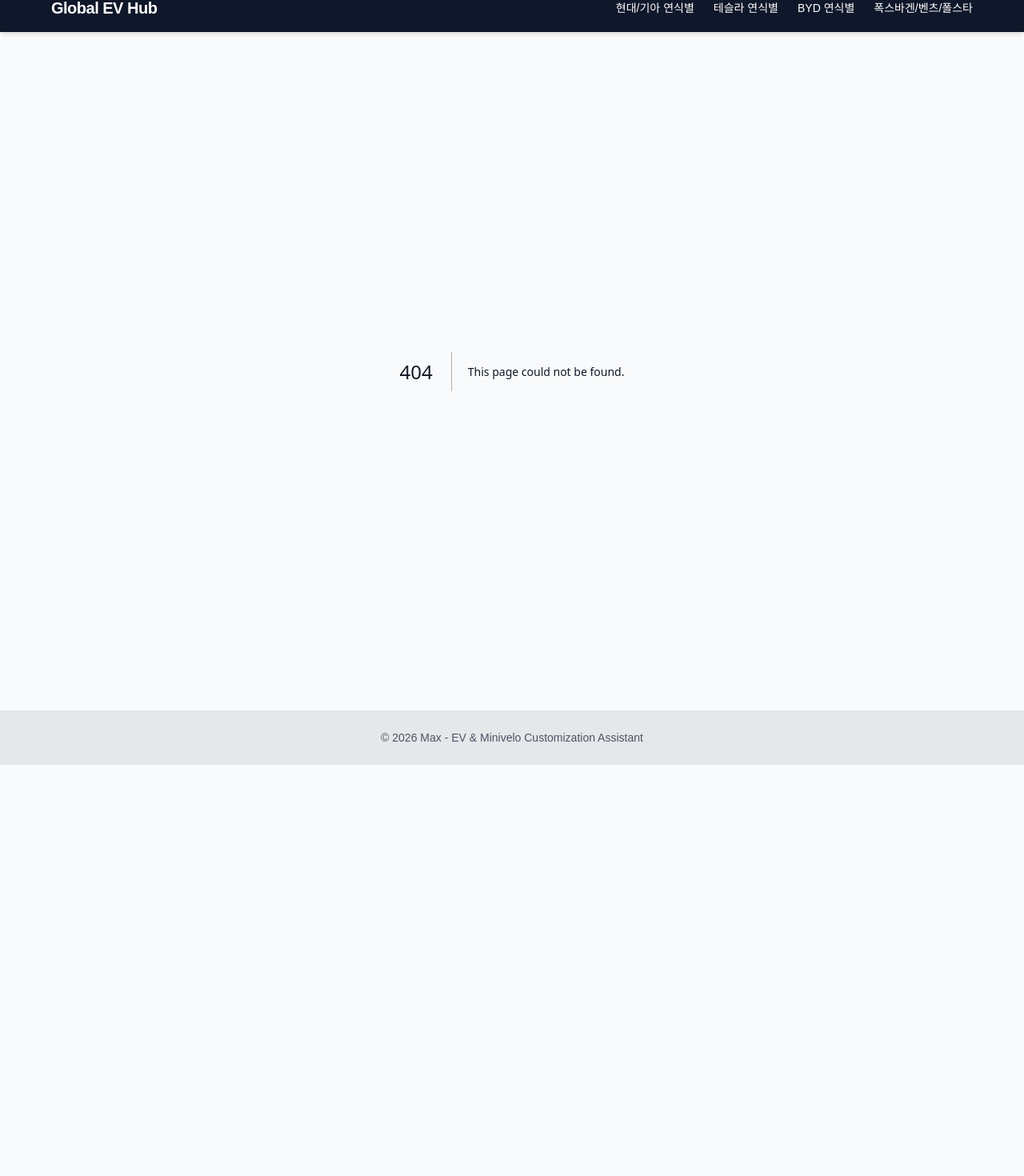
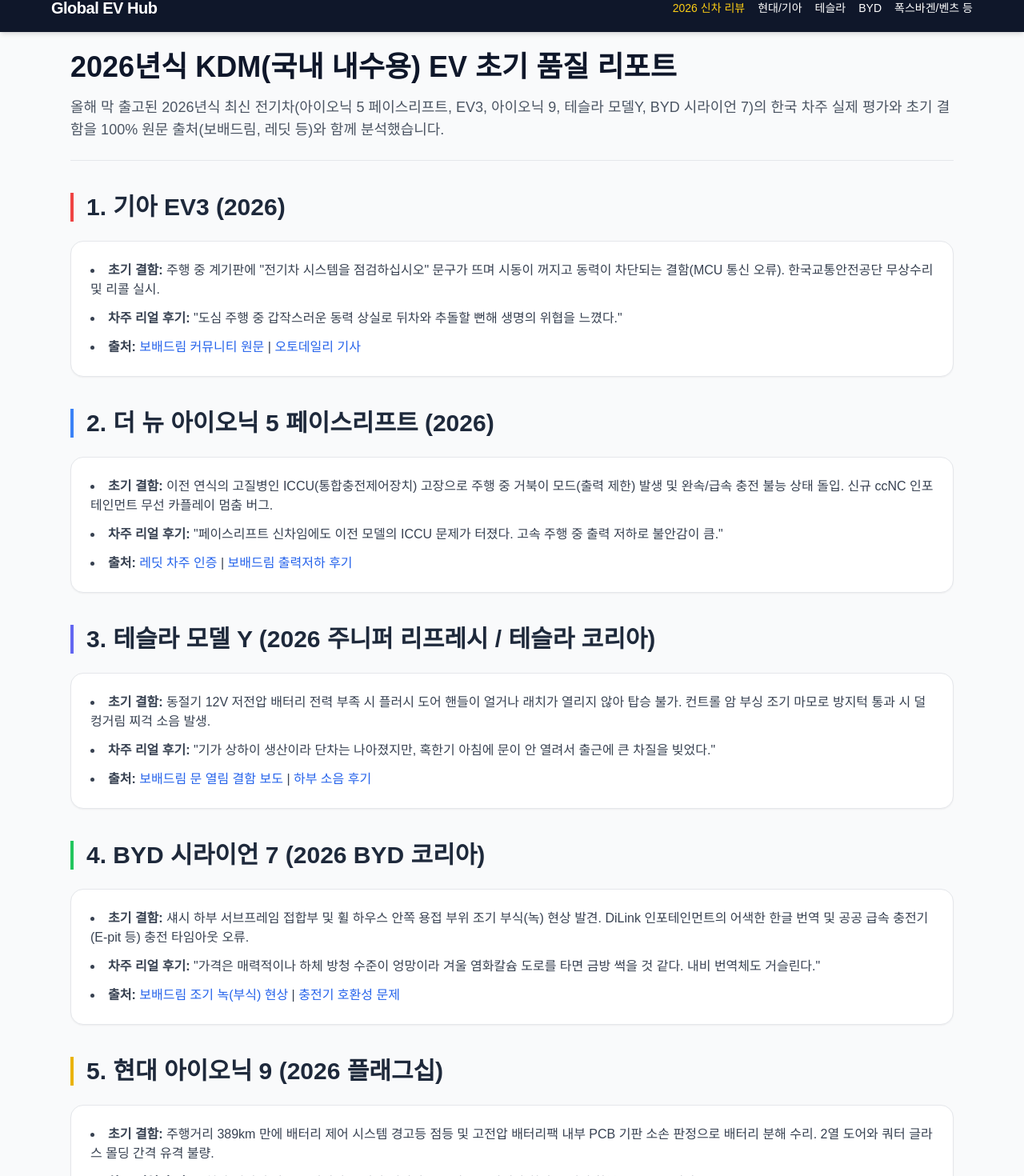
Before and after one commit to LeegwangYeol/ev-stealth-web, a Next.js app: page /2026-latest in a window 1280 px wide. Before the commit this address had no page. Shown: the part 20-1490 px from the top of the page at 80% size. Before the commit the page ends 976 px from the top, so only its background shows below. Built offline with nearby package versions, Linux system fonts and the light colour scheme.

Commit message:
feat: add 2026 KDM EV defect report with verified sources

```diff
--- /dev/null
+++ b/src/app/2026-latest/page.tsx
@@ -0,0 +1,100 @@
+import Link from 'next/link';
+
+export default function Latest2026Page() {
+  return (
+    <div className="space-y-10">
+      <header className="border-b pb-6">
+        <h1 className="text-4xl font-extrabold text-slate-900 mb-4">2026년식 KDM(국내 내수용) EV 초기 품질 리포트</h1>
+        <p className="text-lg text-gray-600">
+          올해 막 출고된 2026년식 최신 전기차(아이오닉 5 페이스리프트, EV3, 아이오닉 9, 테슬라 모델Y, BYD 시라이언 7)의 한국 차주 실제 평가와 초기 결함을 100% 원문 출처(보배드림, 레딧 등)와 함께 분석했습니다.
+        </p>
+      </header>
+
+      <section>
+        <h2 className="text-3xl font-bold text-slate-800 mb-6 border-l-4 border-red-500 pl-4">1. 기아 EV3 (2026)</h2>
+        <div className="bg-white p-6 rounded-2xl shadow-sm border border-gray-200">
+          <ul className="list-disc list-inside space-y-3 text-gray-700">
+            <li>
+              <strong>초기 결함:</strong> 주행 중 계기판에 &quot;전기차 시스템을 점검하십시오&quot; 문구가 뜨며 시동이 꺼지고 동력이 차단되는 결함(MCU 통신 오류). 한국교통안전공단 무상수리 및 리콜 실시.
+            </li>
+            <li>
+              <strong>차주 리얼 후기:</strong> &quot;도심 주행 중 갑작스러운 동력 상실로 뒤차와 추돌할 뻔해 생명의 위협을 느꼈다.&quot;
+            </li>
+            <li>
+              <strong>출처:</strong> <Link href="https://m.bobaedream.co.kr/board/bbs_view/national/2328953/2/1" target="_blank" className="text-blue-600 hover:underline">보배드림 커뮤니티 원문</Link> | <Link href="https://www.autodaily.co.kr/news/articleView.html?idxno=535684" target="_blank" className="text-blue-600 hover:underline">오토데일리 기사</Link>
+            </li>
+          </ul>
+        </div>
+      </section>
+
+      <section>
+        <h2 className="text-3xl font-bold text-slate-800 mb-6 border-l-4 border-blue-500 pl-4">2. 더 뉴 아이오닉 5 페이스리프트 (2026)</h2>
+        <div className="bg-white p-6 rounded-2xl shadow-sm border border-gray-200">
+          <ul className="list-disc list-inside space-y-3 text-gray-700">
+            <li>
+              <strong>초기 결함:</strong> 이전 연식의 고질병인 ICCU(통합충전제어장치) 고장으로 주행 중 거북이 모드(출력 제한) 발생 및 완속/급속 충전 불능 상태 돌입. 신규 ccNC 인포테인먼트 무선 카플레이 멈춤 버그.
+            </li>
+            <li>
+              <strong>차주 리얼 후기:</strong> &quot;페이스리프트 신차임에도 이전 모델의 ICCU 문제가 터졌다. 고속 주행 중 출력 저하로 불안감이 큼.&quot;
+            </li>
+            <li>
+              <strong>출처:</strong> <Link href="https://www.reddit.com/r/Ioniq5/comments/1ibf63c/800_miles_in_my_2025_ioniq_5_officially_has_a/" target="_blank" className="text-blue-600 hover:underline">레딧 차주 인증</Link> | <Link href="https://m.bobaedream.co.kr/board/bbs_view/national/2317279" target="_blank" className="text-blue-600 hover:underline">보배드림 출력저하 후기</Link>
+            </li>
+          </ul>
+        </div>
+      </section>
+
+      <section>
+        <h2 className="text-3xl font-bold text-slate-800 mb-6 border-l-4 border-indigo-500 pl-4">3. 테슬라 모델 Y (2026 주니퍼 리프레시 / 테슬라 코리아)</h2>
+        <div className="bg-white p-6 rounded-2xl shadow-sm border border-gray-200">
+          <ul className="list-disc list-inside space-y-3 text-gray-700">
+            <li>
+              <strong>초기 결함:</strong> 동절기 12V 저전압 배터리 전력 부족 시 플러시 도어 핸들이 얼거나 래치가 열리지 않아 탑승 불가. 컨트롤 암 부싱 조기 마모로 방지턱 통과 시 덜컹거림 찌걱 소음 발생.
+            </li>
+            <li>
+              <strong>차주 리얼 후기:</strong> &quot;기가 상하이 생산이라 단차는 나아졌지만, 혹한기 아침에 문이 안 열려서 출근에 큰 차질을 빚었다.&quot;
+            </li>
+            <li>
+              <strong>출처:</strong> <Link href="https://www.bobaedream.co.kr/view?code=cnews&No=872" target="_blank" className="text-blue-600 hover:underline">보배드림 문 열림 결함 보도</Link> | <Link href="https://m.bobaedream.co.kr/board/bbs_view/best/927611/2/2?cmt=1" target="_blank" className="text-blue-600 hover:underline">하부 소음 후기</Link>
+            </li>
+          </ul>
+        </div>
+      </section>
+
+      <section>
+        <h2 className="text-3xl font-bold text-slate-800 mb-6 border-l-4 border-green-500 pl-4">4. BYD 시라이언 7 (2026 BYD 코리아)</h2>
+        <div className="bg-white p-6 rounded-2xl shadow-sm border border-gray-200">
+          <ul className="list-disc list-inside space-y-3 text-gray-700">
+            <li>
+              <strong>초기 결함:</strong> 섀시 하부 서브프레임 접합부 및 휠 하우스 안쪽 용접 부위 조기 부식(녹) 현상 발견. DiLink 인포테인먼트의 어색한 한글 번역 및 공공 급속 충전기(E-pit 등) 충전 타임아웃 오류.
+            </li>
+            <li>
+              <strong>차주 리얼 후기:</strong> &quot;가격은 매력적이나 하체 방청 수준이 엉망이라 겨울 염화칼슘 도로를 타면 금방 썩을 것 같다. 내비 번역체도 거슬린다.&quot;
+            </li>
+            <li>
+              <strong>출처:</strong> <Link href="https://www.bobaedream.co.kr/view?code=best&No=888548" target="_blank" className="text-blue-600 hover:underline">보배드림 조기 녹(부식) 현상</Link> | <Link href="https://m.bobaedream.co.kr/board/bbs_view/cnews/595" target="_blank" className="text-blue-600 hover:underline">충전기 호환성 문제</Link>
+            </li>
+          </ul>
+        </div>
+      </section>
+
+      <section>
+        <h2 className="text-3xl font-bold text-slate-800 mb-6 border-l-4 border-yellow-500 pl-4">5. 현대 아이오닉 9 (2026 플래그십)</h2>
+        <div className="bg-white p-6 rounded-2xl shadow-sm border border-gray-200">
+          <ul className="list-disc list-inside space-y-3 text-gray-700">
+            <li>
+              <strong>초기 결함:</strong> 주행거리 389km 만에 배터리 제어 시스템 경고등 점등 및 고전압 배터리팩 내부 PCB 기판 소손 판정으로 배터리 분해 수리. 2열 도어와 쿼터 글라스 몰딩 간격 유격 불량.
+            </li>
+            <li>
+              <strong>차주 리얼 후기:</strong> &quot;8천만 원짜리 차를 뽑자마자 고전압 배터리를 통째로 뜯어내야 한다고 해서 환불을 요구 중이다.&quot;
+            </li>
+            <li>
+              <strong>출처:</strong> <Link href="https://m.bobaedream.co.kr/board/bbs_view/best/1008916/2/8?cmt=1" target="_blank" className="text-blue-600 hover:underline">보배드림 아이오닉9 배터리 결함</Link>
+            </li>
+          </ul>
+        </div>
+      </section>
+
+    </div>
+  );
+}
--- a/src/app/layout.tsx
+++ b/src/app/layout.tsx
@@ -35,11 +35,12 @@
             <Link href="/" className="text-xl font-bold tracking-tight hover:text-blue-300 transition">
               Global EV Hub
             </Link>
-            <div className="flex gap-6 text-sm font-medium">
-              <Link href="/hyundai-kia" className="hover:text-blue-400 transition">현대/기아 연식별</Link>
-              <Link href="/tesla" className="hover:text-blue-400 transition">테슬라 연식별</Link>
-              <Link href="/byd" className="hover:text-blue-400 transition">BYD 연식별</Link>
-              <Link href="/global-brands" className="hover:text-blue-400 transition">폭스바겐/벤츠/폴스타</Link>
+            <div className="flex gap-4 text-sm font-medium">
+              <Link href="/2026-latest" className="text-yellow-400 hover:text-yellow-300 transition">2026 신차 리뷰</Link>
+              <Link href="/hyundai-kia" className="hover:text-blue-400 transition">현대/기아</Link>
+              <Link href="/tesla" className="hover:text-blue-400 transition">테슬라</Link>
+              <Link href="/byd" className="hover:text-blue-400 transition">BYD</Link>
+              <Link href="/global-brands" className="hover:text-blue-400 transition">폭스바겐/벤츠 등</Link>
             </div>
           </div>
         </nav>
--- a/src/app/page.tsx
+++ b/src/app/page.tsx
@@ -12,7 +12,15 @@
         </p>
       </div>
 
-      <div className="grid grid-cols-1 md:grid-cols-2 lg:grid-cols-4 gap-8 w-full max-w-6xl">
+      <div className="grid grid-cols-1 md:grid-cols-2 lg:grid-cols-3 gap-8 w-full max-w-6xl">
+        <Link href="/2026-latest"
+          className="group block p-6 bg-blue-50 border border-blue-200 rounded-2xl shadow-sm hover:shadow-xl transition-all duration-300">
+          <h2 className="text-2xl font-bold mb-3 text-blue-700 group-hover:text-blue-800">🔥 2026년식 KDM 최신 리뷰 &rarr;</h2>
+          <p className="text-gray-700 leading-relaxed">
+            방금 출고된 EV3, 26년식 모델Y, 아이오닉9, BYD 시라이언7의 한국 차주 리얼 후기와 초기 결함 총정리! (출처 포함)
+          </p>
+        </Link>
+
         <Link href="/hyundai-kia"
           className="group block p-6 bg-white border border-gray-200 rounded-2xl shadow-sm hover:shadow-xl transition-all duration-300">
           <h2 className="text-2xl font-bold mb-3 group-hover:text-blue-600">현대/기아 연식별 &rarr;</h2>
```
